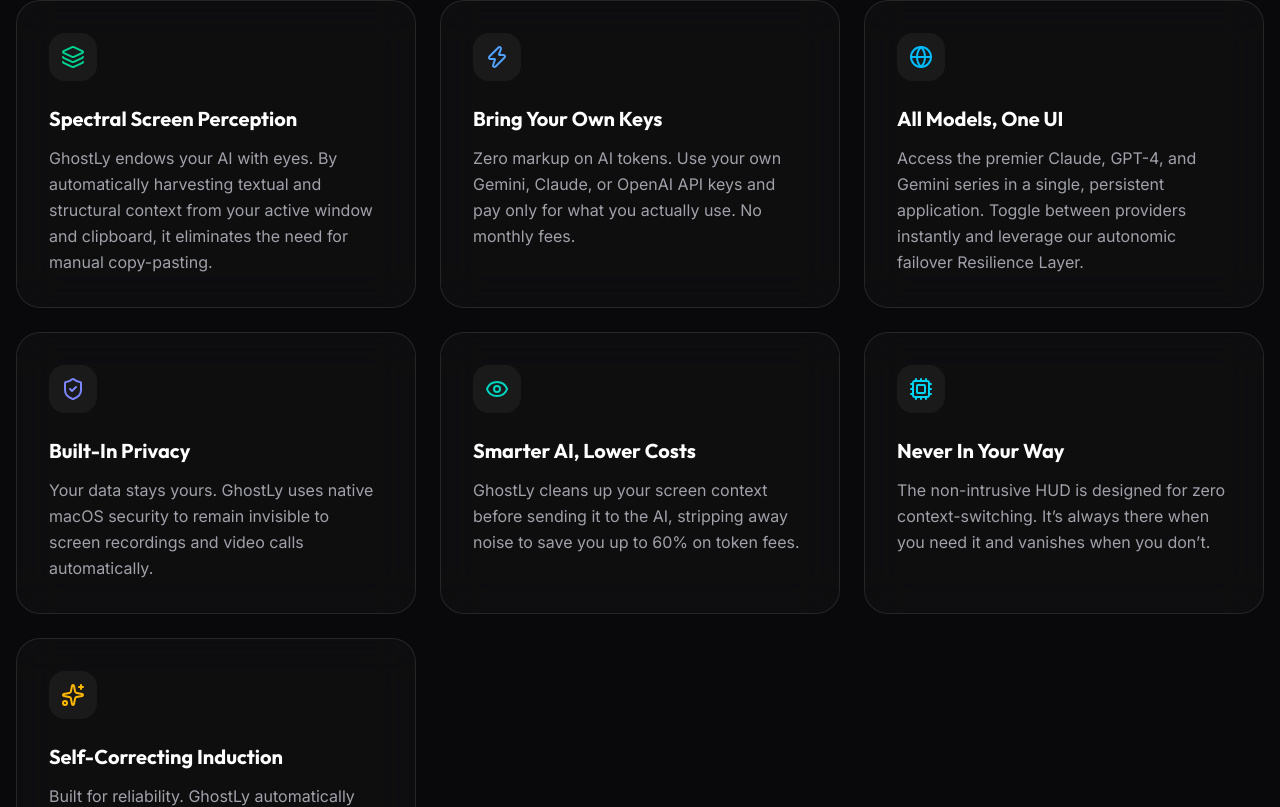
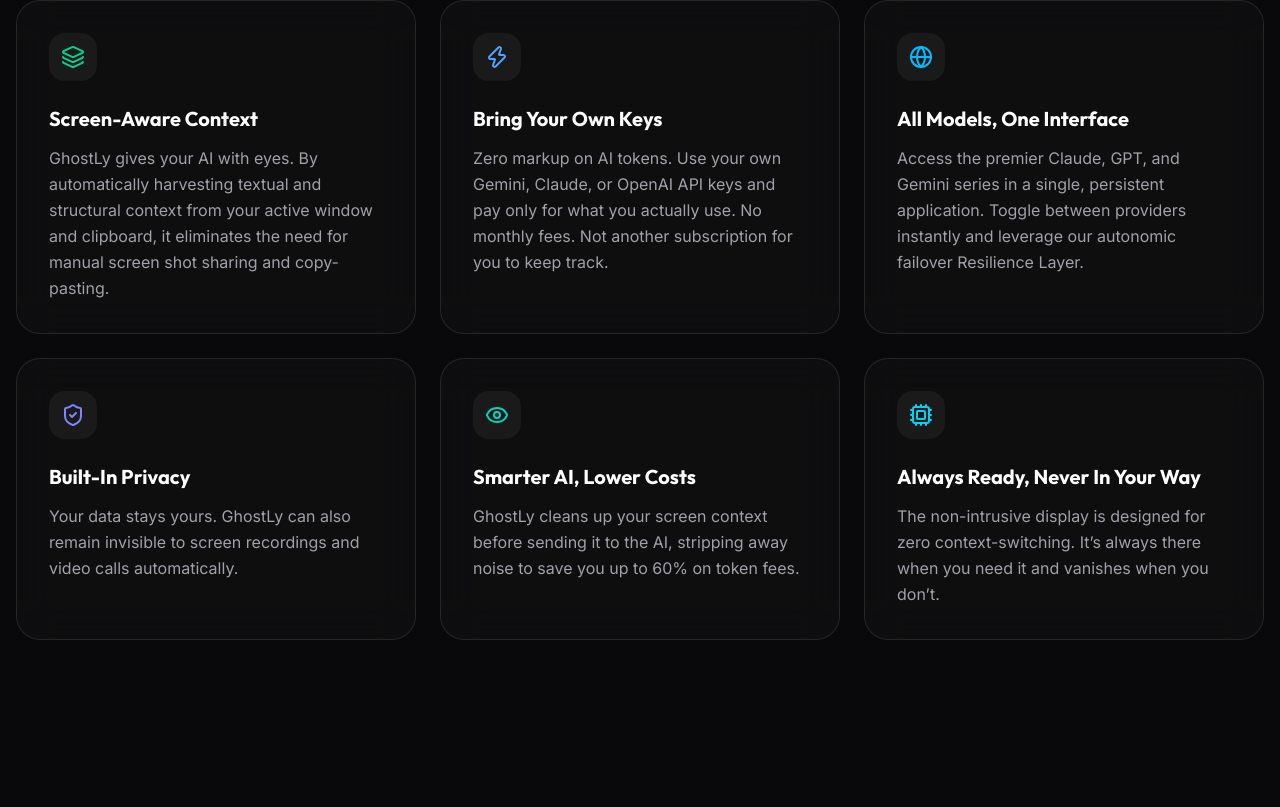
Before and after one commit to kcode-apps/ghostly-home, a Next.js app: page / in a window 1280 px wide. Shown: the part 1533-2340 px from the top of the page. Built offline with nearby package versions, Linux system fonts and the light colour scheme; no server answers.

Commit message:
fix wording on features and FAQ.

```diff
--- a/src/components/sections/Features.tsx
+++ b/src/components/sections/Features.tsx
@@ -1,30 +1,30 @@
 "use client";
 
 import { motion } from "framer-motion";
-import { Eye, ShieldCheck, Zap, Layers, Cpu, Globe, Sparkles } from "lucide-react";
+import { Eye, ShieldCheck, Zap, Layers, Cpu, Globe } from "lucide-react";
 
 const features = [
   {
-    title: "Spectral Screen Perception",
-    description: "GhostLy endows your AI with eyes. By automatically harvesting textual and structural context from your active window and clipboard, it eliminates the need for manual copy-pasting.",
+    title: "Screen-Aware Context",
+    description: "GhostLy gives your AI with eyes. By automatically harvesting textual and structural context from your active window and clipboard, it eliminates the need for manual screen shot sharing and copy-pasting.",
     icon: Layers,
     color: "text-emerald-400",
   },
   {
     title: "Bring Your Own Keys",
-    description: "Zero markup on AI tokens. Use your own Gemini, Claude, or OpenAI API keys and pay only for what you actually use. No monthly fees.",
+    description: "Zero markup on AI tokens. Use your own Gemini, Claude, or OpenAI API keys and pay only for what you actually use. No monthly fees. Not another subscription for you to keep track.",
     icon: Zap,
     color: "text-blue-400",
   },
   {
-    title: "All Models, One UI",
-    description: "Access the premier Claude, GPT-4, and Gemini series in a single, persistent application. Toggle between providers instantly and leverage our autonomic failover Resilience Layer.",
+    title: "All Models, One Interface",
+    description: "Access the premier Claude, GPT, and Gemini series in a single, persistent application. Toggle between providers instantly and leverage our autonomic failover Resilience Layer.",
     icon: Globe,
     color: "text-sky-400",
   },
   {
     title: "Built-In Privacy",
-    description: "Your data stays yours. GhostLy uses native macOS security to remain invisible to screen recordings and video calls automatically.",
+    description: "Your data stays yours. GhostLy can also remain invisible to screen recordings and video calls automatically.",
     icon: ShieldCheck,
     color: "text-indigo-400",
   },
@@ -35,17 +35,11 @@
     color: "text-teal-400",
   },
   {
-    title: "Never In Your Way",
-    description: "The non-intrusive HUD is designed for zero context-switching. It’s always there when you need it and vanishes when you don’t.",
+    title: "Always Ready, Never In Your Way",
+    description: "The non-intrusive display is designed for zero context-switching. It’s always there when you need it and vanishes when you don’t.",
     icon: Cpu,
     color: "text-cyan-400",
-  },
-  {
-    title: "Self-Correcting Induction",
-    description: "Built for reliability. GhostLy automatically repairs malformed AI responses and schema errors through recursive induction, ensuring your workflows never break.",
-    icon: Sparkles,
-    color: "text-amber-400",
-  },
+  }
 ];
 
 export function Features() {
--- a/src/lib/faq.json
+++ b/src/lib/faq.json
@@ -4,14 +4,14 @@
   "faqs": [
     {
       "id": "perception",
-      "question": "What is 'Screen aware perception'?",
+      "question": "What is 'Screen-aware perception'?",
       "answer": "GhostLy's Perception engine allows it to see and understand your active workspace in real-time. Whether you're debugging code, reviewing a document, or designing an interface, GhostLy captures the visual context locally to provide instant, precise assistance without you having to copy-paste.",
       "category": "Features"
     },
     {
       "id": "why",
       "question": "Why do I need GhostLy?",
-      "answer": "GhostLy reduces your conginitive exhaustion of switching between your standard AI utilities and copy pasting context. You can get AI suuport without on top of your work without app or tab switching and context copying.",
+      "answer": "GhostLy reduces the cognitive exhaustion of switching between standard AI utilities and copying context. You can get AI support directly on top of your work without app/tab switching or manual context copying.",
       "category": "Features"
     },
     {
@@ -23,13 +23,13 @@
     {
       "id": "providers",
       "question": "Which AI providers does GhostLy support?",
-      "answer": "GhostLy currently supports Anthropic Claude, OpenAI and Google Gemini. You can bring your own API keys.",
+      "answer": "GhostLy currently supports Anthropic Claude, OpenAI, and Google Gemini. You can bring your own API keys.",
       "category": "Models"
     },
     {
       "id": "context sources",
-      "question": "How does GhostLy provide context aware perception",
-      "answer": "GhostLy's Perception engine takes context from your screen AND clipboard. Anything on your active screen will taken as context (visual for graphical use cases or textual for text based and minimum tone spending use cases). LLM will use this context to answer your queries. You can switch off context awareness for simple queries which need no context.",
+      "question": "How does GhostLy provide context-aware perception?",
+      "answer": "GhostLy's Perception engine takes context from your screen AND clipboard. Anything on your active screen will be taken as context—visual for graphical use cases or textual for text-based tasks to minimize token spending. You can switch off context awareness for simple queries that require no context.",
       "category": "Features"
     },
     {
@@ -41,25 +41,25 @@
     {
       "id": "licensing",
       "question": "Is GhostLy available for commercial use?",
-      "answer": "Yes. Ghostly aims to reduce your subscription headache. You can use all features of GhostLy for unlimited time, by purchasing a single license for $20",
+      "answer": "Yes. GhostLy aims to reduce your subscription fatigue. You can use all features of GhostLy indefinitely by purchasing a single lifetime license for $20.",
       "category": "Billing"
     },
     {
       "id": "token optimization",
       "question": "How does GhostLy help me reduce token costs?",
-      "answer": "Copy pasting context or sending raw screenshots via your standard AI utilities can result in massive token costs. GhostLy, reduces your token cost, by pruning and minifying your raw contexts. This is applicable for both 'Textual' and 'Visual' modes.",
+      "answer": "Copy-pasting context or sending raw screenshots via standard AI utilities can result in massive token costs. GhostLy reduces your costs by pruning and compressing your raw context. This is applicable for both 'Textual' and 'Visual' modes.",
       "category": "Cost"
     },
     {
       "id": "windows release",
       "question": "Is GhostLy only available for Mac?",
-      "answer": "Currently, Yes. However, Windows and Linux released are already in progress and will be released within before August 2026",
+      "answer": "Currently, yes. However, Windows and Linux releases are already in development and are scheduled to launch before August 2026.",
       "category": "Future"
     },
     {
       "id": "updates",
-      "question": "What kind of after sales support can users expect?",
-      "answer": "GhostLy will send updates for any reported issues as patches. New features will be shipped out as minor release updates. (eg: v1.1.0)",
+      "question": "What kind of after-sales support can users expect?",
+      "answer": "GhostLy provides regular updates to address reported issues via patches. New features are shipped as minor release updates (e.g., v1.1.0).",
       "category": "Updates"
     }
   ]
```
